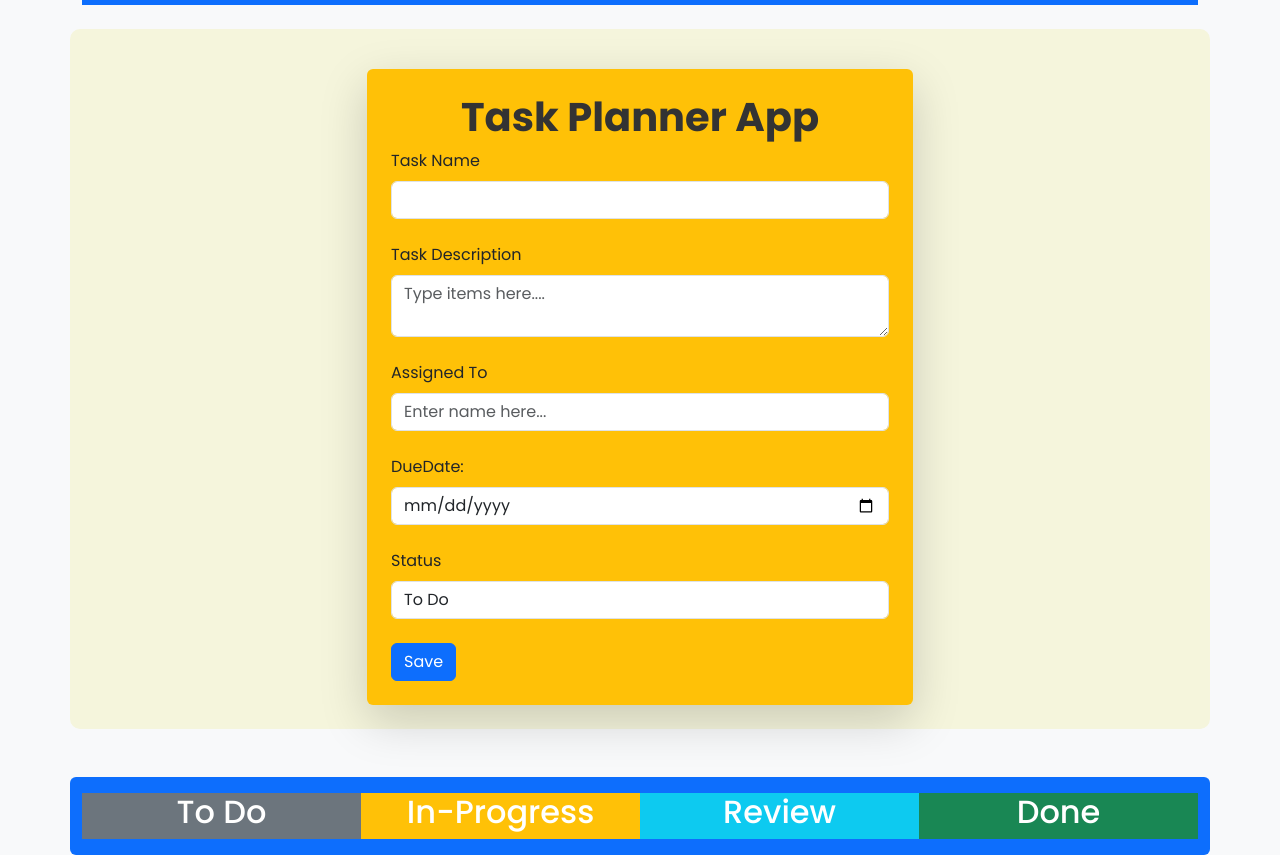
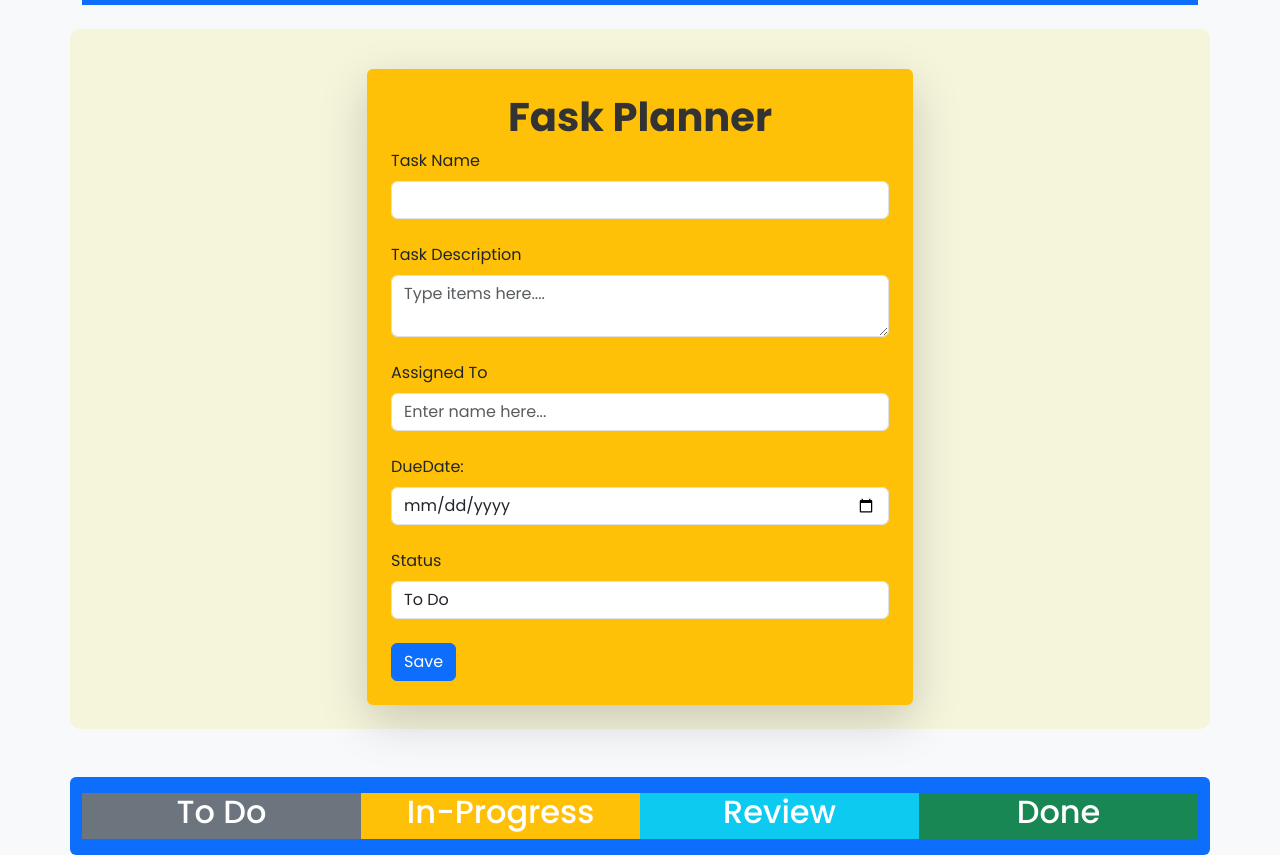
Before and after one commit to askdebb/Task-Planner-App, a website with bundled scripts: page index.html in a window 1280 px wide. Shown: the part 71-926 px from the top of the page. Built offline with nearby package versions, Linux system fonts and the light colour scheme.

Commit message:
modify heading

```diff
--- a/index.html
+++ b/index.html
@@ -45,7 +45,7 @@
   <div class="container my-2 bg-color p-4">
     <div class="container shadow-lg bg-warning w-50 p-4 mt-3 rounded ">
         <form action="" method="POST">
-            <h1 class="text-center h1">Task Planner App</h1>
+            <h1 class="text-center h1">Fask Planner</h1>
 
               <label for="task-name" class="form-label">Task Name</label>  <br>
               <input type="text" class="form-control" id="task-name" aria-describedby="emailHelp">  <br>
```
